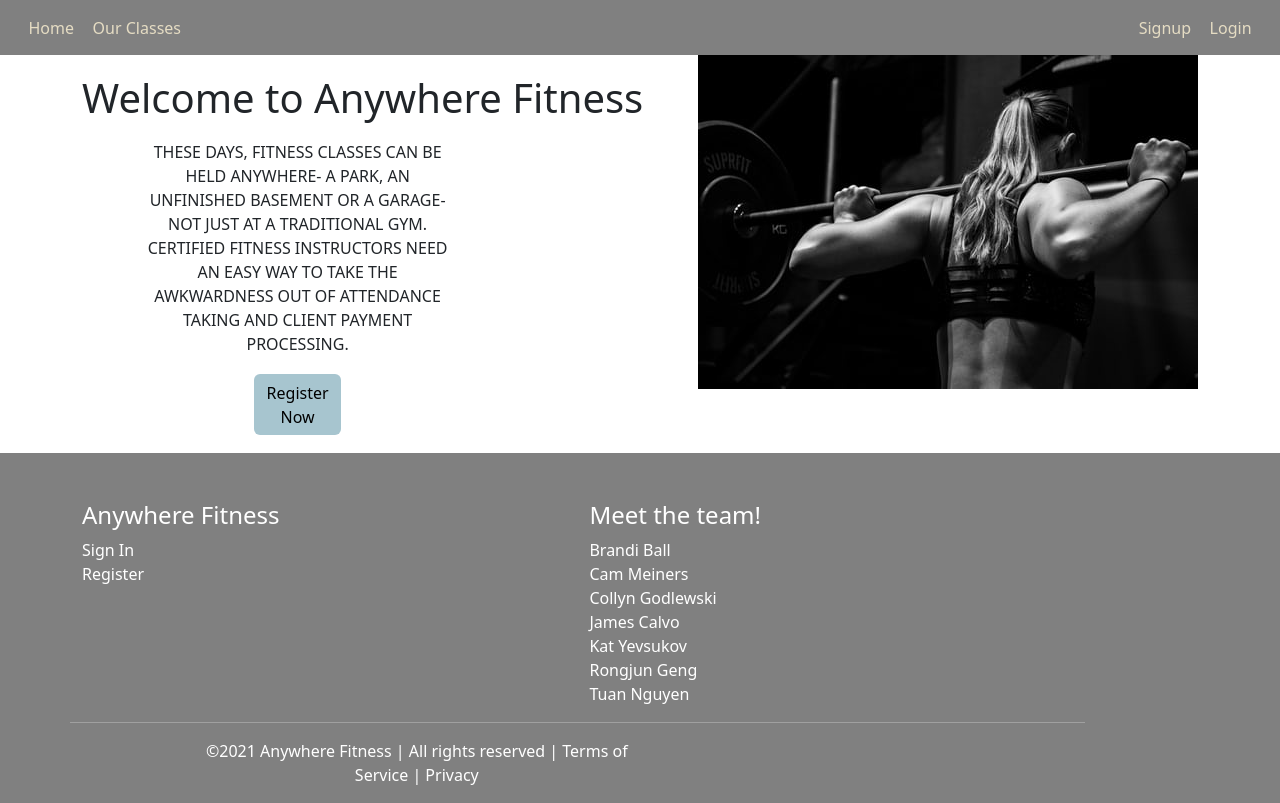
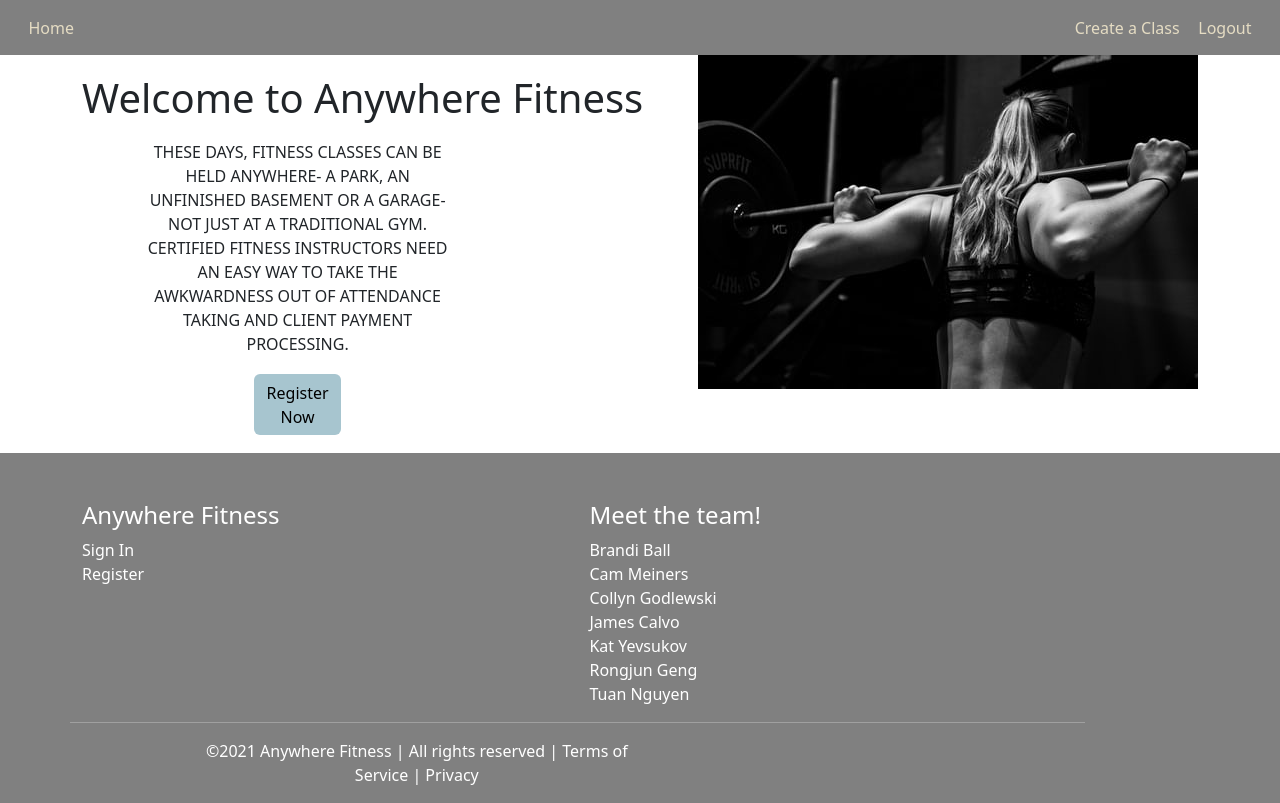
Before and after one commit to ft-anywhere-fitness-7/front-end, a React (Create React App) app in the folder front-end/: page / in a window 1280 px wide. Built offline with nearby package versions, Linux system fonts and the light colour scheme.

Commit message:
Add Logout.js - Head.js and Logout.js function is okay, need verify logic next

```diff
--- a/front-end/src/App.js
+++ b/front-end/src/App.js
@@ -4,6 +4,7 @@ import Home from "./components/Home";
 import Classes from "./components/Classes";
 import Register from "./components/Register";
 import Login from "./components/Login";
+import Logout from "./components/Logout";
 import {Route, Switch } from 'react-router-dom';
 import React, { useState } from 'react';
 import CreateClass from "./components/CreateClass";
@@ -32,6 +33,7 @@ function App() {
               <Route path="/login">
                 <Login />
               </Route>
+              <Route path="/logout" component={Logout} />
               <Route path="/register">
                 <Register />
               </Route>
--- a/front-end/src/components/Header.js
+++ b/front-end/src/components/Header.js
@@ -7,7 +7,7 @@ import '../CSS/Header.css';
 const Header = (props) => {
     // const { role, isLoggedIn } = props;
 
-    const isLoggedIn = false;
+    const isLoggedIn = true;
     const role = "instructor";
 
     return(
@@ -19,8 +19,10 @@ const Header = (props) => {
             <div className="right-links">
                 {!isLoggedIn && <Link className="link" to='/register'>Signup</Link>}
                 {!isLoggedIn && <Link className="link" to='/login'>Login</Link>}
-                {(role === 'admin' && isLoggedIn) && <Link className="link" to='/courses'>Classes</Link>}
-                {(role === 'admin' && isLoggedIn) && <Link className="link" to='/createCourse'>Create a Class</Link>}
+                {(role === 'instructor' && isLoggedIn) && <Link className="link" to='/create'>Create a Class</Link>}
+                {/* {(role === 'instructor' && isLoggedIn) && <Link className="link" to='/classes'>Classes</Link>} */}
+                {isLoggedIn && <Link className="link" to='/logout'>Logout</Link>}
+
             </div>
         </nav>
     )
--- a/front-end/src/components/Login.js
+++ b/front-end/src/components/Login.js
@@ -1,6 +1,11 @@
 import React, { useState } from 'react';
 import { useHistory, Link } from 'react-router-dom';
 import axios from 'axios';
+
+// can not replace real url in post, figure out later
+import { BASE_URL, API_KEY } from '../utils/URL';
+
+console.log('BASE_URL: ', BASE_URL);
 
 export default function Login (props){
 
--- /dev/null
+++ b/front-end/src/components/Logout.js
@@ -0,0 +1,20 @@
+import React, { useEffect } from "react"
+import { useHistory } from 'react-router-dom'
+
+const Logout = (props)=> {
+    console.log('props in Logout.js: ', props);
+    console.log('useHistory: ', useHistory());
+
+    const { push } = useHistory();
+
+    useEffect(() => {
+        const token = localStorage.getItem('token');
+
+        localStorage.removeItem("token");
+        push ("/login");
+
+        return(<div></div>);
+    })
+}
+
+export default Logout;
--- /dev/null
+++ b/front-end/src/utils/URL.js
@@ -0,0 +1,2 @@
+export const BASE_URL = 'https://ft-anywherefitness-7.herokuapp.com/api'
+export const API_KEY = ''
--- a/front-end/src/utils/axiosWithAuth.js
+++ b/front-end/src/utils/axiosWithAuth.js
@@ -7,7 +7,7 @@ const axiosWithAuth = ()=> {
         headers: {
             authorization: token
         },
-        baseURL: "'https://ft-anywherefitness-7.herokuapp.com/api"
+        baseURL: `https://ft-anywherefitness-7.herokuapp.com/api`
     });
 }
 
```
